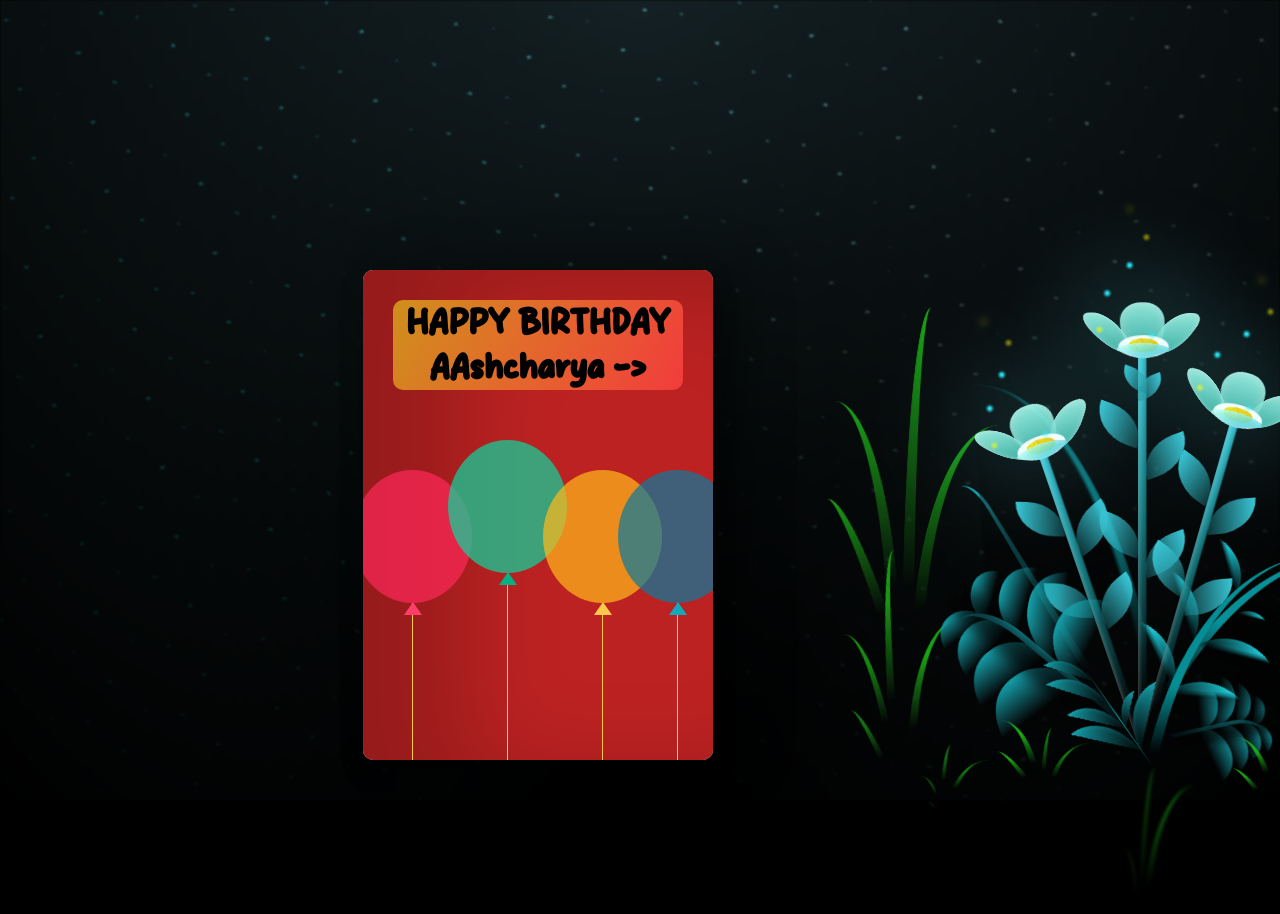
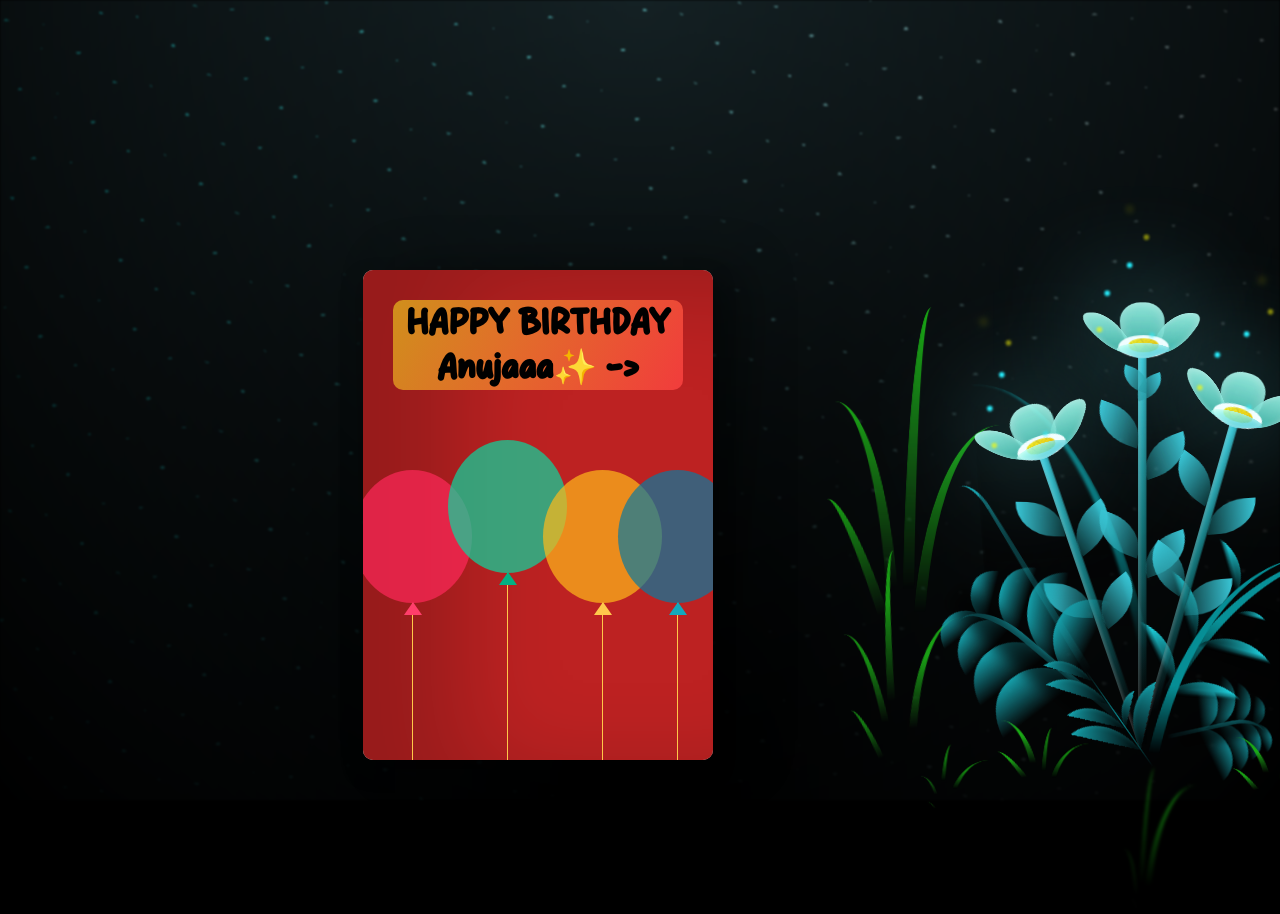
Before and after one commit to GulabJamun10/DiwanMadam, a plain HTML site: page flower.html in a window 1280 px wide. Shown: the top 914 px of the page. Drawn offline with Linux system fonts and the light colour scheme.

Commit message:
Update flower.html

```diff
--- a/flower.html
+++ b/flower.html
@@ -23,7 +23,7 @@
     <body>
       <div class="birthdayCard">
         <div class="cardFront">
-          <h3 class="happy">HAPPY BIRTHDAY AAshcharya -></h3>
+          <h3 class="happy">HAPPY BIRTHDAY Anujaaa✨ -></h3>
           <div class="balloons">
             <div class="balloon-1"></div>
             <div class="balloon-2"></div>
```
